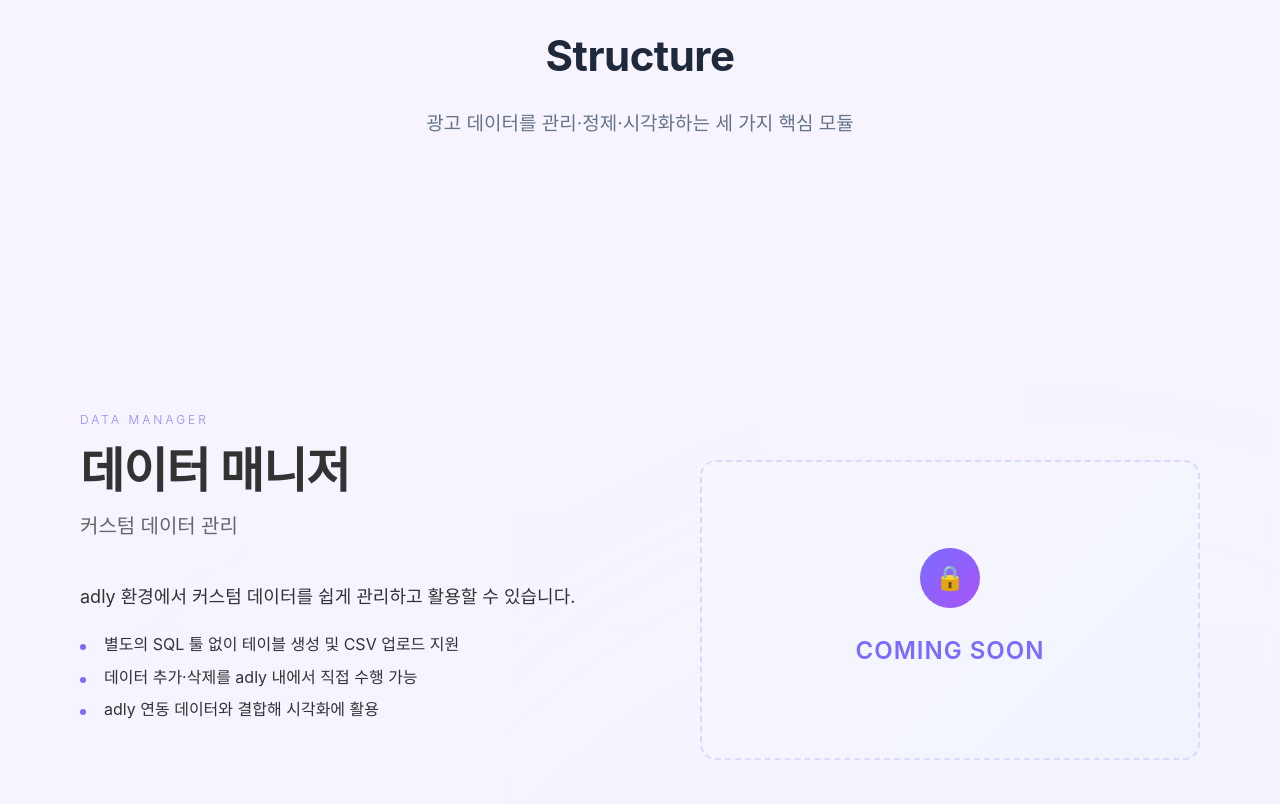
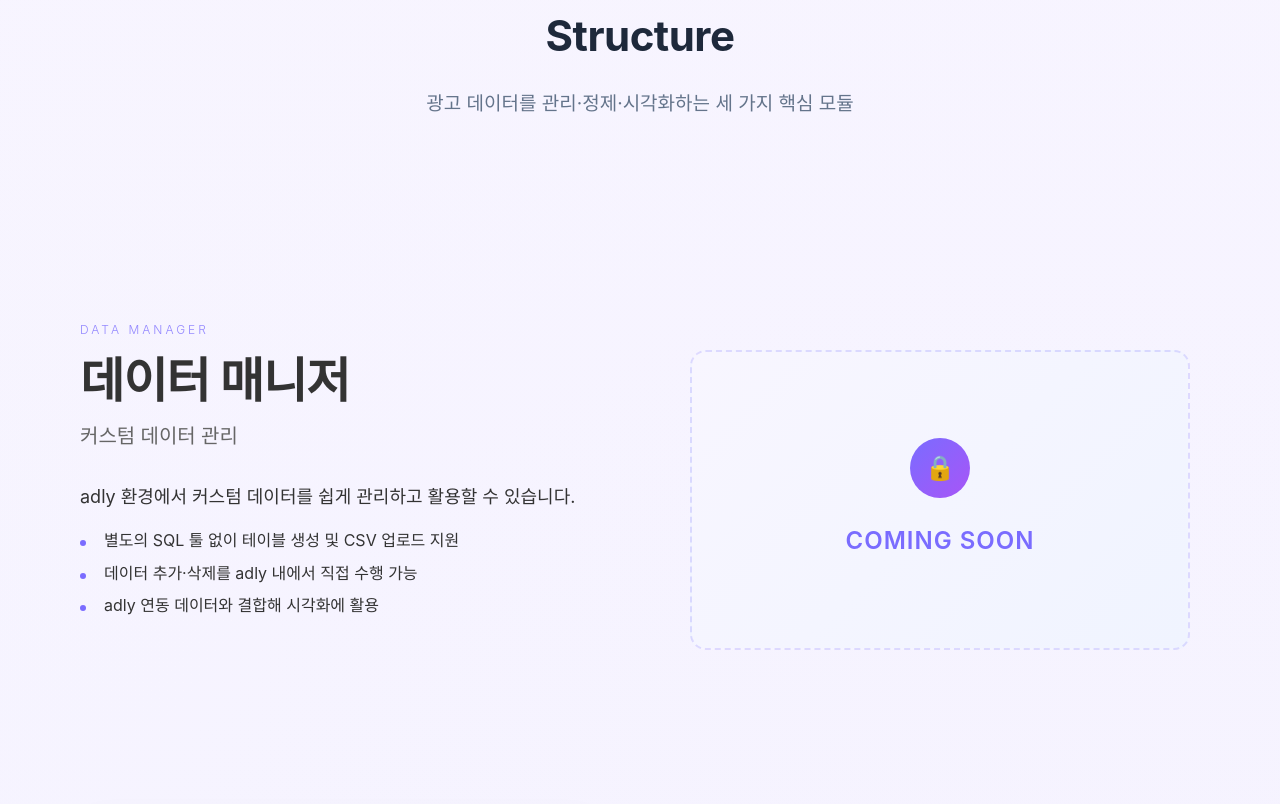
Before and after one commit to taetaej/jia, a plain HTML site: page index.html in a window 1280 px wide. Shown: the part 898-1702 px from the top of the page. Drawn offline with Linux system fonts and the light colour scheme; a web font is replaced by a local one.

Commit message:
Add files via upload

```diff
--- a/index.html
+++ b/index.html
@@ -502,19 +502,19 @@
         }
 
         .modules-intro {
-            padding: 120px 0 60px 0;
+            padding: 100px 0 40px 0;
             position: relative;
         }
 
         .structure-section {
-            padding: 120px 0;
+            padding: 80px 0;
             position: relative;
         }
 
         .module-layout {
             display: grid;
             grid-template-columns: 1fr 1fr;
-            gap: 120px;
+            gap: 80px;
             align-items: flex-start;
             position: relative;
         }
@@ -537,11 +537,11 @@
 
         .module-content {
             position: relative;
-            padding-top: 30px;
+            padding-top: 20px;
         }
 
         .module-layout.reverse .module-content {
-            padding-top: 60px;
+            padding-top: 40px;
         }
 
         .module-category {
@@ -567,7 +567,7 @@
             font-size: 20px;
             color: #666666;
             font-weight: 500;
-            margin: 0 0 40px 0;
+            margin: 0 0 30px 0;
             line-height: 1.6;
         }
 
@@ -575,7 +575,7 @@
             font-size: 18px;
             color: #333333;
             line-height: 1.7;
-            margin: 0 0 20px 0;
+            margin: 0 0 16px 0;
             font-weight: 400;
         }
 
@@ -613,7 +613,7 @@
         }
 
         .module-visual.offset {
-            padding-top: 80px;
+            padding-top: 50px;
         }
 
         .module-image {
```
